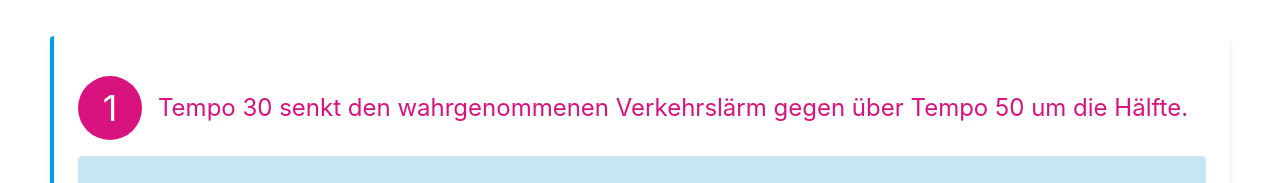
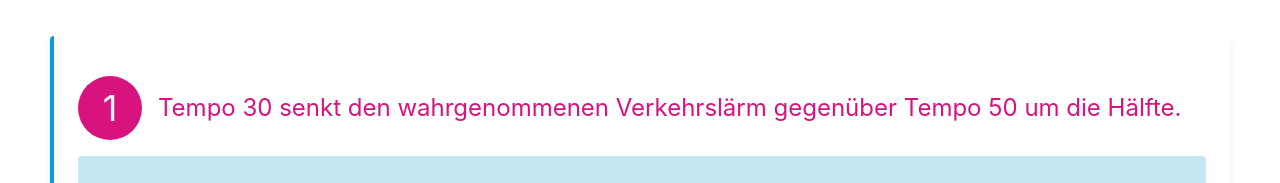
Before and after one commit to FL0R1AN84/lebenswerter-guertel, a Vue app: page / in a window 1280 px wide. Shown: the part 1400-1583 px from the top of the page. Built offline with nearby package versions, Linux system fonts and the light colour scheme.

Commit message:
Fix typo in HomeView.vue text

```diff
--- a/src/views/HomeView.vue
+++ b/src/views/HomeView.vue
@@ -113,7 +113,7 @@ useHead({
               >1</span
             >
             <span class="text-xl sm:text-2xl leading-tight">
-              Tempo 30 senkt den wahrgenommenen Verkehrslärm gegen über Tempo 50 um die Hälfte.
+              Tempo 30 senkt den wahrgenommenen Verkehrslärm gegenüber Tempo 50 um die Hälfte.
             </span>
           </h2>
           <img
```
